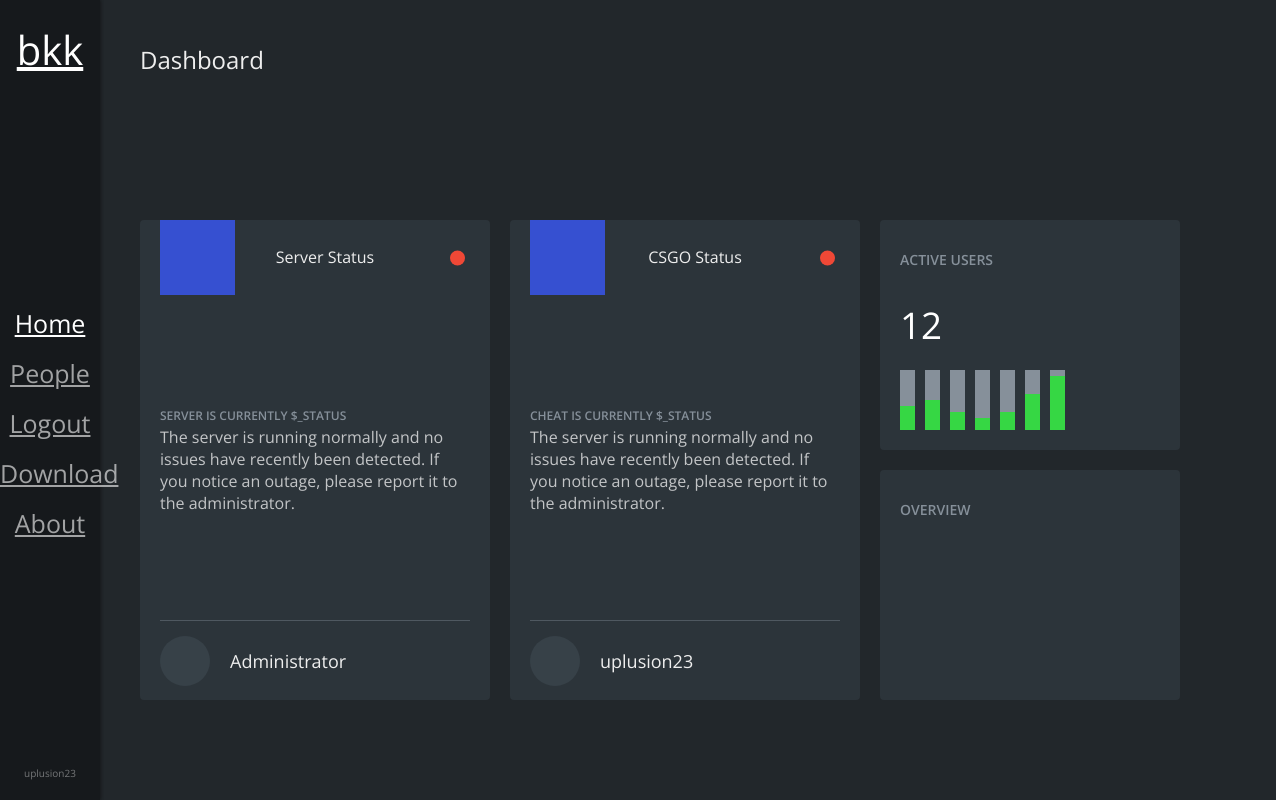
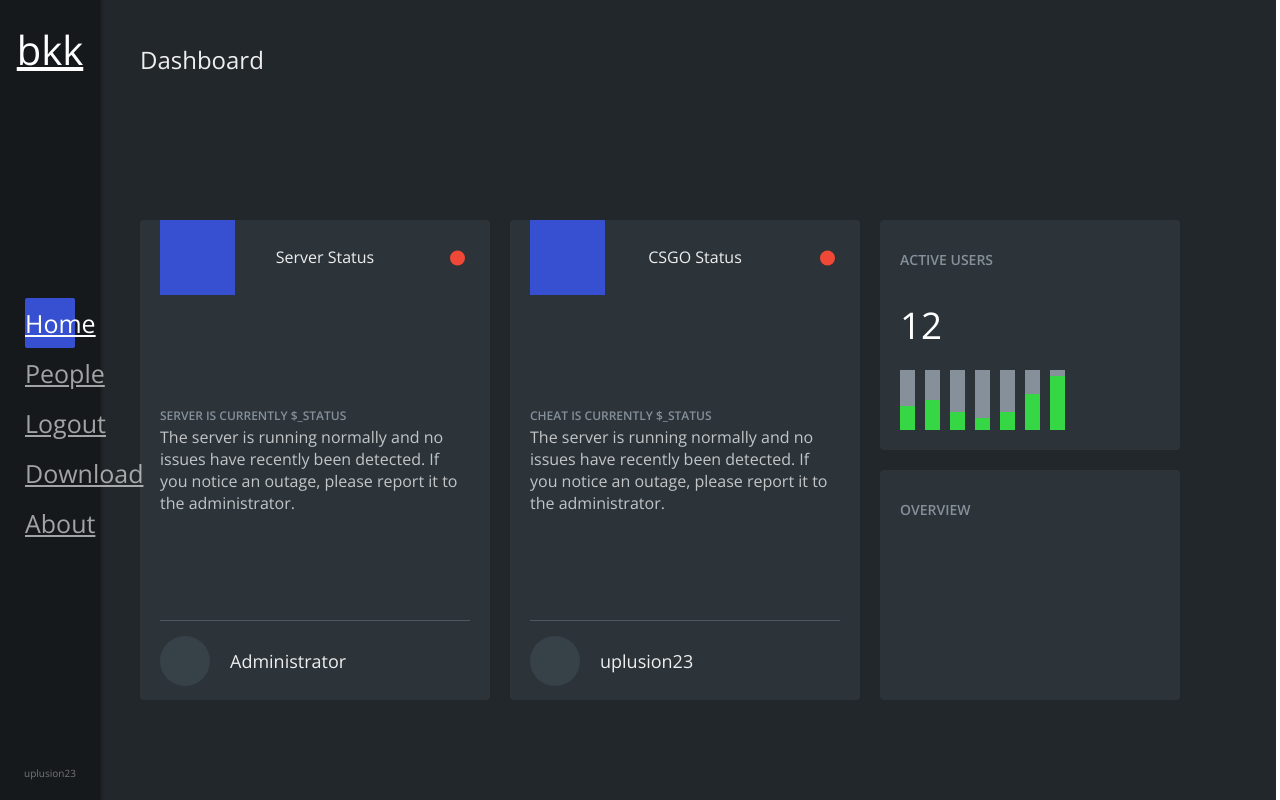
Before and after one commit to mwchben/ledgers, a Flask app: page / in a window 1280 px wide. Run offline with Flask 3, Linux system fonts and the light colour scheme.

Commit message:
no i icons

```diff
--- a/static/main.css
+++ b/static/main.css
@@ -144,14 +144,14 @@ html, body {
   cursor: default;
 }
 
-.container .drawer .menu a i {
+.container .drawer .menu a {
   display: block;
   margin: 0 auto;
   width: 50px;
   border-radius: 2px;
 }
 
-.container .drawer .menu a.active i {
+.container .drawer .menu a.active {
   background: var(--accent-primary);
   animation: 0.3s ease-out 0s 1 fadeIn;
 }
```
